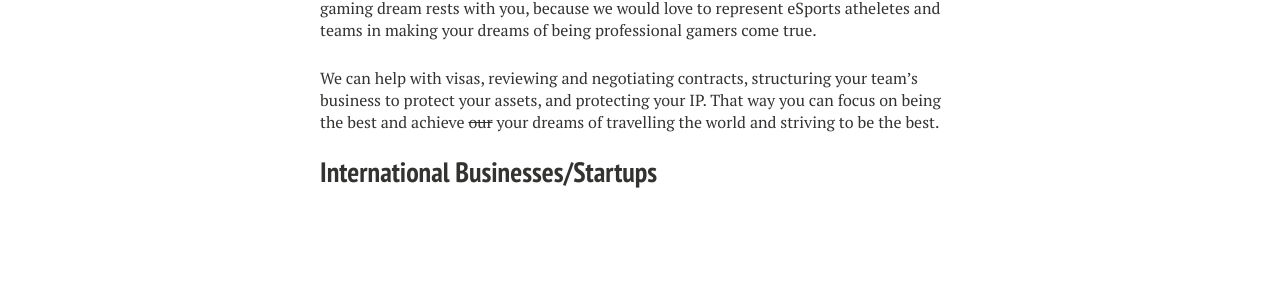
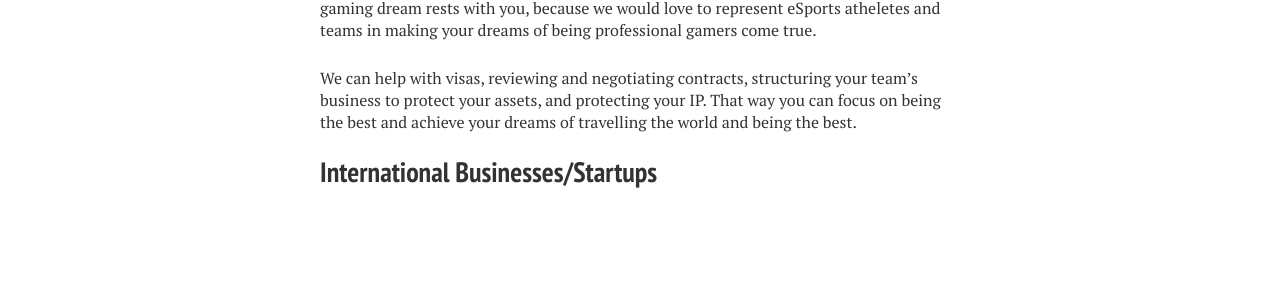
Before and after one commit to nerdyfergy/blg-site-mm3, a Jekyll site: the page built from industries/index.md, in a window 1280 px wide. Shown: the part 1815-2114 px from the top of the page. Built offline with Jekyll 4.4.1, drawn with Linux system fonts in a browser that asks for light colours.

Commit message:
Update index.md

```diff
--- a/industries/index.md
+++ b/industries/index.md
@@ -33,6 +33,6 @@ Spend some time talking with us and see if it is a good fit first. We offer free
 ## eSports
 While we still love to play games, we have gotten a lot of joy watching professional athelets play in the last few years and generally watching as eSports has begun to take off. Our reflexes have dulled and we can't own anyone in CS:GO anymore (could we ever?) and we feed just a little too often to be useful in MOBAs (or "Hero Brawlers", if you're Blizzard), so we needed to find another way to get involved in the sport because our dream of ever being good enough to win a tournament has passed. Our new professional gaming dream rests with you, because we would love to represent eSports atheletes and teams in making your dreams of being professional gamers come true.
 
-We can help with visas, reviewing and negotiating contracts, structuring your team's business to protect your assets, and protecting your IP. That way you can focus on being the best and achieve ~~our~~ your dreams of travelling the world and striving to be the best.
+We can help with visas, reviewing and negotiating contracts, structuring your team's business to protect your assets, and protecting your IP. That way you can focus on being the best and achieve your dreams of travelling the world and being the best.
 
 ## International Businesses/Startups
```
